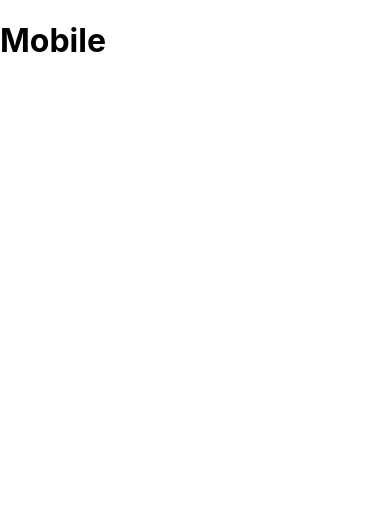
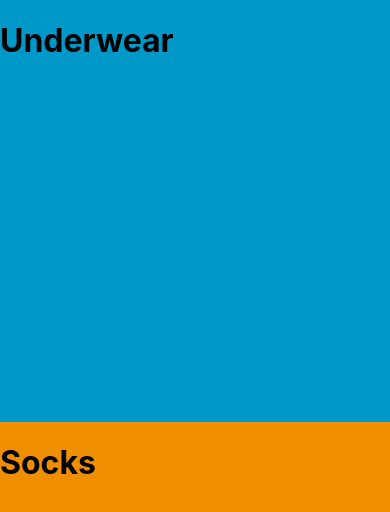
Before and after one commit to Trotter84/underwear_sock_stocker, a React (Create React App) app: page / in a window 390 px wide. Shown: the top 512 px of the page. Built offline with nearby package versions, Linux system fonts and the light colour scheme.

Commit message:
underwear and sock sections set in place

```diff
--- a/src/components/App.css
+++ b/src/components/App.css
@@ -16,7 +16,7 @@
 /* ============================= MOBILE VERSION ============================= */
 @media (max-width: 426px) {
 
-/* ________________________________ TitlePage ________________________________ */
+/* ________________________________ MainPage ________________________________ */
 #desktopVersion {
   display: none;
 }
@@ -24,12 +24,29 @@
 #mobileVersion {
   display: flex;
 }
-/* -------------------------------------------------------------------------- */
 
-/* __________________________________ Home __________________________________ */
+.split {
+  height: 50%;
+  width: 100%;
+  position: fixed;
+}
 
+.top {
+  top: 0;
+  background-color: #0097C9;
+}
 
+.bottom {
+  bottom: 0;
+  background-color: #EF8F00;
+}
 
+#topUnderwear {
+
+}
+
+#bottomSocks {
+}
 /* -------------------------------------------------------------------------- */
 }
 /* ========================================================================== */
--- a/src/components/App.js
+++ b/src/components/App.js
@@ -1,5 +1,8 @@
 import React, { Component } from 'react';
 import './App.css';
+
+import Underwear from './Underwear';
+import Socks from './Socks';
 
 class App extends Component {
   render() {
@@ -9,7 +12,8 @@ class App extends Component {
           <h1>This site works only for mobile</h1>
         </div>
         <div id='mobileVersion'>
-          <h1>Mobile</h1>
+        <Underwear />
+        <Socks />
         </div>
       </>
     )
--- /dev/null
+++ b/src/components/Socks.js
@@ -0,0 +1,15 @@
+import React, { Component } from 'react';
+import './App.css';
+
+
+class Socks extends Component {
+  render() {
+    return(
+      <div className='split bottom' id='bottomSocks'>
+        <h1>Socks</h1>
+      </div>
+    )
+  }
+};
+
+export default Socks;
--- /dev/null
+++ b/src/components/Underwear.js
@@ -0,0 +1,15 @@
+import React, { Component } from 'react';
+import './App.css';
+
+
+class Underwear extends Component {
+  render() {
+    return(
+      <div className='split top' id='topUnderwear'>
+        <h1>Underwear</h1>
+      </div>
+    )
+  }
+}
+
+export default Underwear;
```
